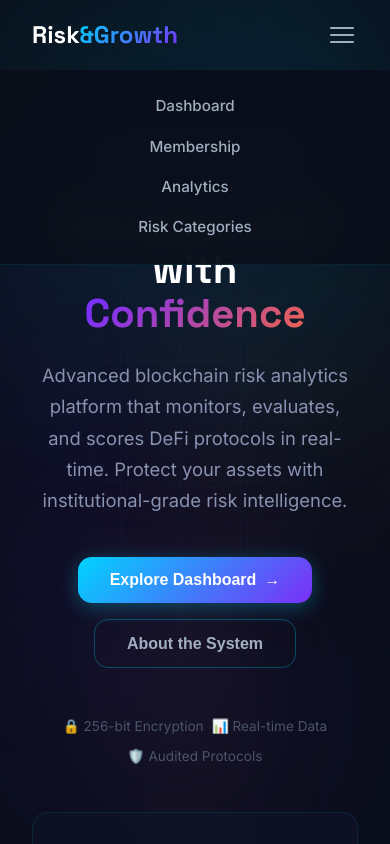
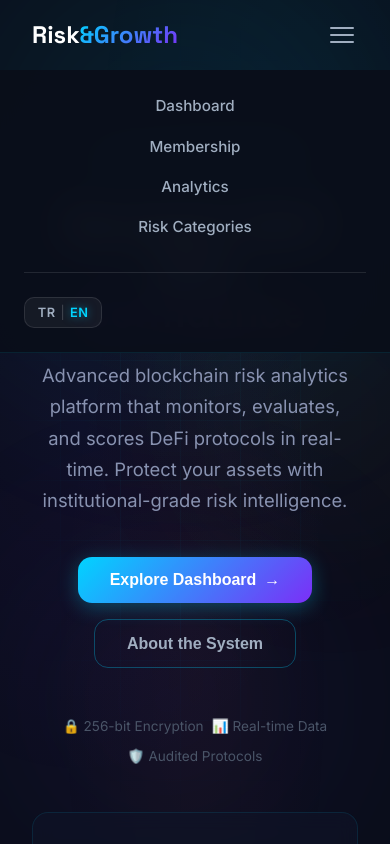
Before and after one commit to sudeugur/risk-and-growth, a Next.js app: page / in a window 390 px wide. Both pictures are taken after a click on the button "Toggle menu". Shown: the top 844 px of the page. Built offline with nearby package versions, Linux system fonts and the light colour scheme; no server answers.

Commit message:
fix: restore language and auth toggles on mobile navbar dropdown

```diff
--- a/src/components/Navbar.jsx
+++ b/src/components/Navbar.jsx
@@ -63,6 +63,31 @@ export default function Navbar({ walletAddress, onConnectWallet, onGoHome }) {
               <a href="#categories" className={styles.link}>{t("nav.riskCategories")}</a>
             </>
           )}
+
+          <div className={styles.mobileActions}>
+            <button
+              className={styles.langToggle}
+              onClick={toggleLocale}
+              aria-label="Toggle language"
+            >
+              <span className={locale === "tr" ? styles.langActive : ""}>TR</span>
+              <span className={styles.langDivider}>|</span>
+              <span className={locale === "en" ? styles.langActive : ""}>EN</span>
+            </button>
+
+            {isSignedIn && (
+              <div style={{ display: 'flex', alignItems: 'center', gap: '1rem', marginTop: '1rem' }}>
+                <button
+                  className={styles.walletBtn}
+                  style={walletAddress ? { cursor: 'default' } : { opacity: 0.6, cursor: 'not-allowed' }}
+                >
+                  <span className={styles.walletDot} style={{ background: walletAddress ? '#34d399' : '#8f9ba8', boxShadow: walletAddress ? '0 0 10px rgba(52,211,153,0.5)' : undefined }}></span>
+                  {walletAddress ? `${walletAddress.slice(0, 6)}...${walletAddress.slice(-4)}` : t("nav.connectWallet")}
+                </button>
+                <UserButton afterSignOutUrl="/" />
+              </div>
+            )}
+          </div>
         </div>
 
         <div className={styles.rightGroup}>
--- a/src/components/Navbar.module.css
+++ b/src/components/Navbar.module.css
@@ -157,6 +157,10 @@
   50% { opacity: 0.4; }
 }
 
+.mobileActions {
+  display: none;
+}
+
 .hamburger {
   display: none;
   flex-direction: column;
@@ -198,4 +202,14 @@
   .rightGroup {
     display: none;
   }
+  .mobileActions {
+    display: flex;
+    flex-direction: column;
+    align-items: flex-start;
+    gap: 1.5rem;
+    margin-top: 1rem;
+    padding-top: 1.5rem;
+    border-top: 1px solid rgba(255, 255, 255, 0.1);
+    width: 100%;
+  }
 }
```
